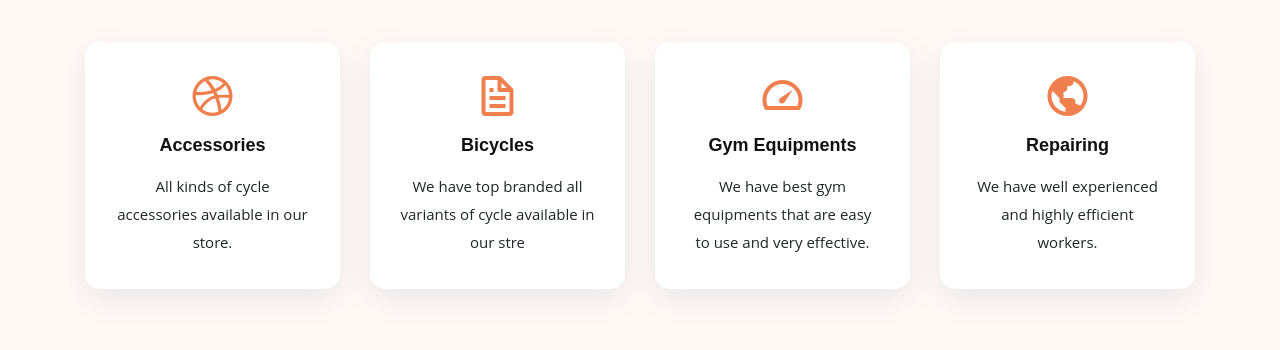
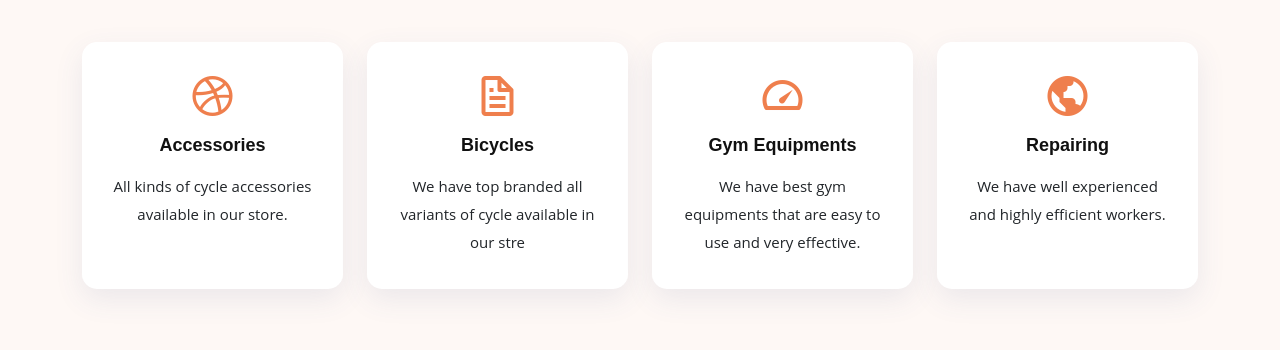
Before and after one commit to naglapr/Services-Component, a plain HTML site: page index.html in a window 1280 px wide. Shown: the part 142-492 px from the top of the page. Drawn offline with nearby package versions, Linux system fonts and the light colour scheme.

Commit message:
Update index.html

```diff
--- a/index.html
+++ b/index.html
@@ -6,8 +6,8 @@
   <meta name="viewport" content="width=device-width, initial-scale=1.0">
   <title>Services Component</title>
   <link rel="stylesheet" href="https://cdnjs.cloudflare.com/ajax/libs/aos/2.3.4/aos.css" integrity="sha512-1cK78a1o+ht2JcaW6g8OXYwqpev9+6GqOkz9xmBN9iUUhIndKtxwILGWYOSibOKjLsEdjyjZvYDq/cZwNeak0w==" crossorigin="anonymous" referrerpolicy="no-referrer" />
-  <link href="assets/vendor/bootstrap/css/bootstrap.min.css" rel="stylesheet">
-  <link href="assets/vendor/boxicons/css/boxicons.min.css" rel="stylesheet">
+  <link rel="stylesheet" href="https://cdnjs.cloudflare.com/ajax/libs/bootstrap/5.2.3/css/bootstrap.min.css" integrity="sha512-SbiR/eusphKoMVVXysTKG/7VseWii+Y3FdHrt0EpKgpToZeemhqHeZeLWLhJutz/2ut2Vw1uQEj2MbRF+TVBUA==" crossorigin="anonymous" referrerpolicy="no-referrer" />
+  <link rel="stylesheet" href="https://cdnjs.cloudflare.com/ajax/libs/boxicons/2.1.0/css/boxicons.min.css" integrity="sha512-pVCM5+SN2+qwj36KonHToF2p1oIvoU3bsqxphdOIWMYmgr4ZqD3t5DjKvvetKhXGc/ZG5REYTT6ltKfExEei/Q==" crossorigin="anonymous" referrerpolicy="no-referrer" />
   <link href="Services.css" rel="stylesheet">
 
   <script src="https://cdnjs.cloudflare.com/ajax/libs/aos/2.3.4/aos.js" integrity="sha512-A7AYk1fGKX6S2SsHywmPkrnzTZHrgiVT7GcQkLGDe2ev0aWb8zejytzS8wjo7PGEXKqJOrjQ4oORtnimIRZBtw==" crossorigin="anonymous" referrerpolicy="no-referrer"></script>
```
